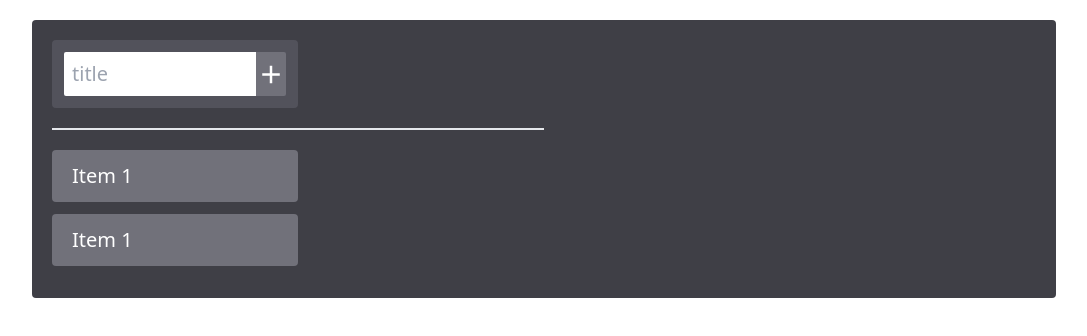
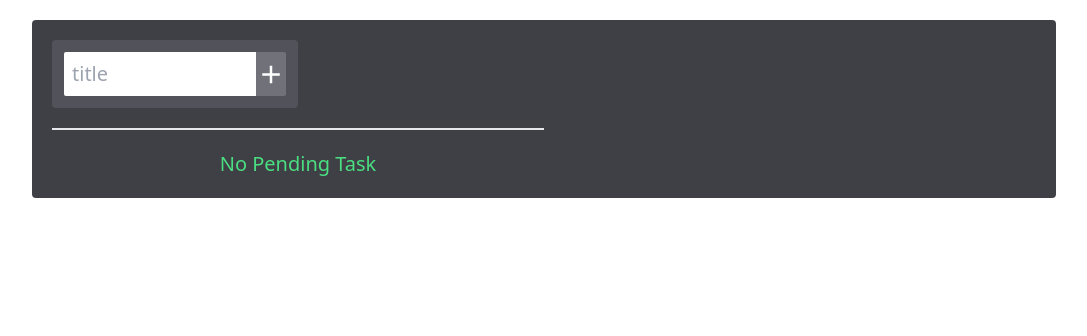
Before and after one commit to master-dhanesh/mern12, a React (Vite) app: page / in a window 1280 px wide. Shown: the top 336 px of the page, without its empty margins (96-1183 px from the left). Built offline with nearby package versions, Linux system fonts and the light colour scheme.

Commit message:
Tasks Rendring on View

```diff
--- a/src/App.jsx
+++ b/src/App.jsx
@@ -1,23 +1,36 @@
+import { nanoid } from "nanoid";
 import { useState } from "react";
 
 const App = () => {
     const [title, settitle] = useState("");
-
     const [tasks, settasks] = useState([]);
 
     const SubmitHandler = (e) => {
         e.preventDefault();
-
-        // let copytasks = [...tasks];
-        // copytasks.push(title);
-        // settasks(copytasks);
-
-        settasks([...tasks, title]);
-
+        const newTask = {
+            id: nanoid(),
+            title: title,
+        };
+        settasks([...tasks, newTask]);
         settitle("");
     };
 
-    console.log(tasks);
+    let renderTasks =
+        tasks.length > 0 ? (
+            tasks.map((t, i) => (
+                <li
+                    className="w-[25%] list-item px-5 py-3 rounded mb-3 bg-zinc-500"
+                    key={t.id}
+                >
+                    {t.title}
+                </li>
+            ))
+        ) : (
+            <h1 className="w-[50%] text-green-400 text-center">
+                No Pending Task
+            </h1>
+        );
+
     return (
         <div className=" w-[80%] mx-auto mt-5 p-5 rounded bg-zinc-700">
             <form
@@ -36,14 +49,7 @@ const App = () => {
                 </button>
             </form>
             <hr className="w-[50%] my-5 border bg-white h-[1px]" />
-            <ul className="text-white list-item text-xl">
-                <li className="w-[25%] list-item px-5 py-3 rounded mb-3 bg-zinc-500">
-                    Item 1
-                </li>
-                <li className="w-[25%] list-item px-5 py-3 rounded mb-3 bg-zinc-500">
-                    Item 1
-                </li>
-            </ul>
+            <ul className="text-white list-item text-xl">{renderTasks}</ul>
         </div>
     );
 };
```
